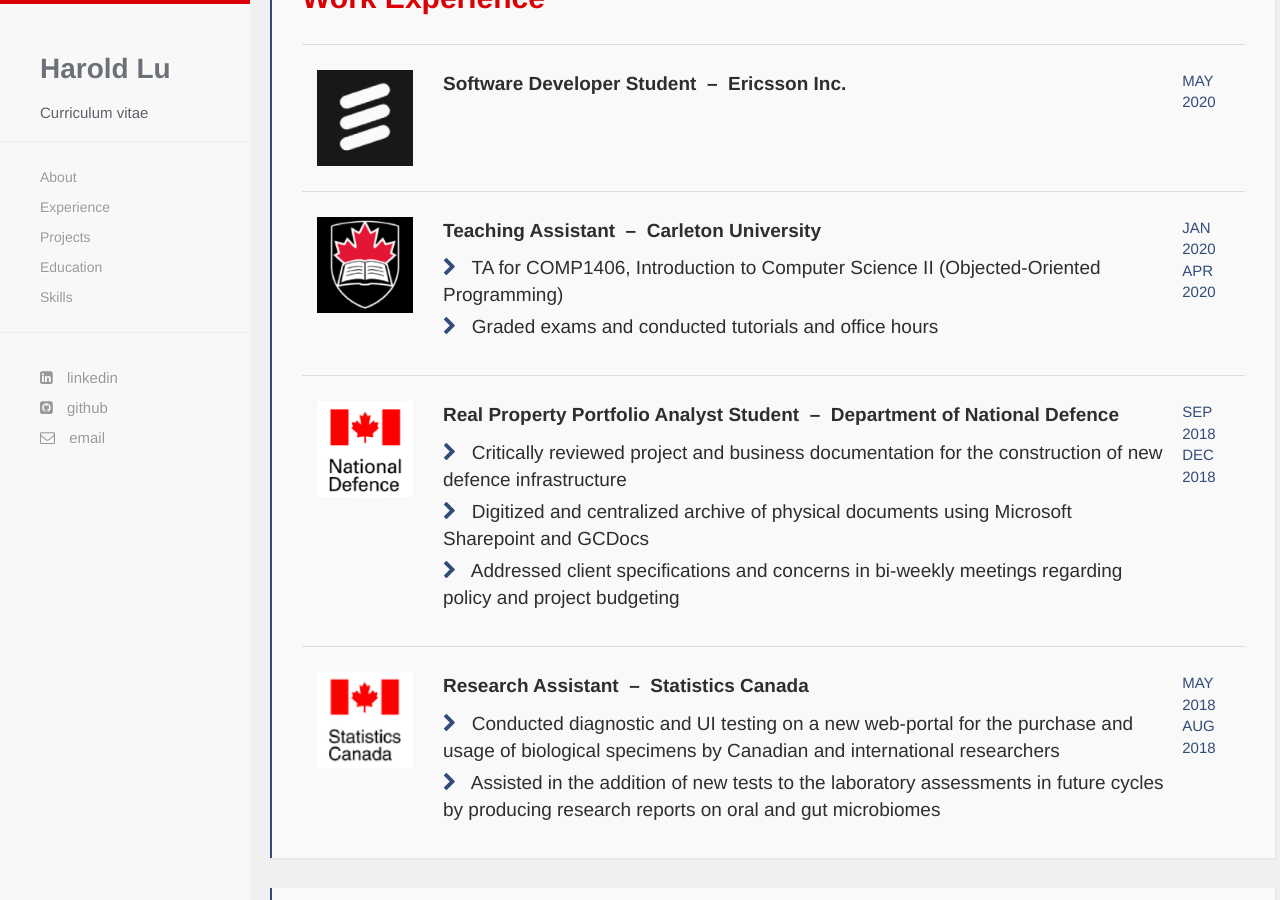
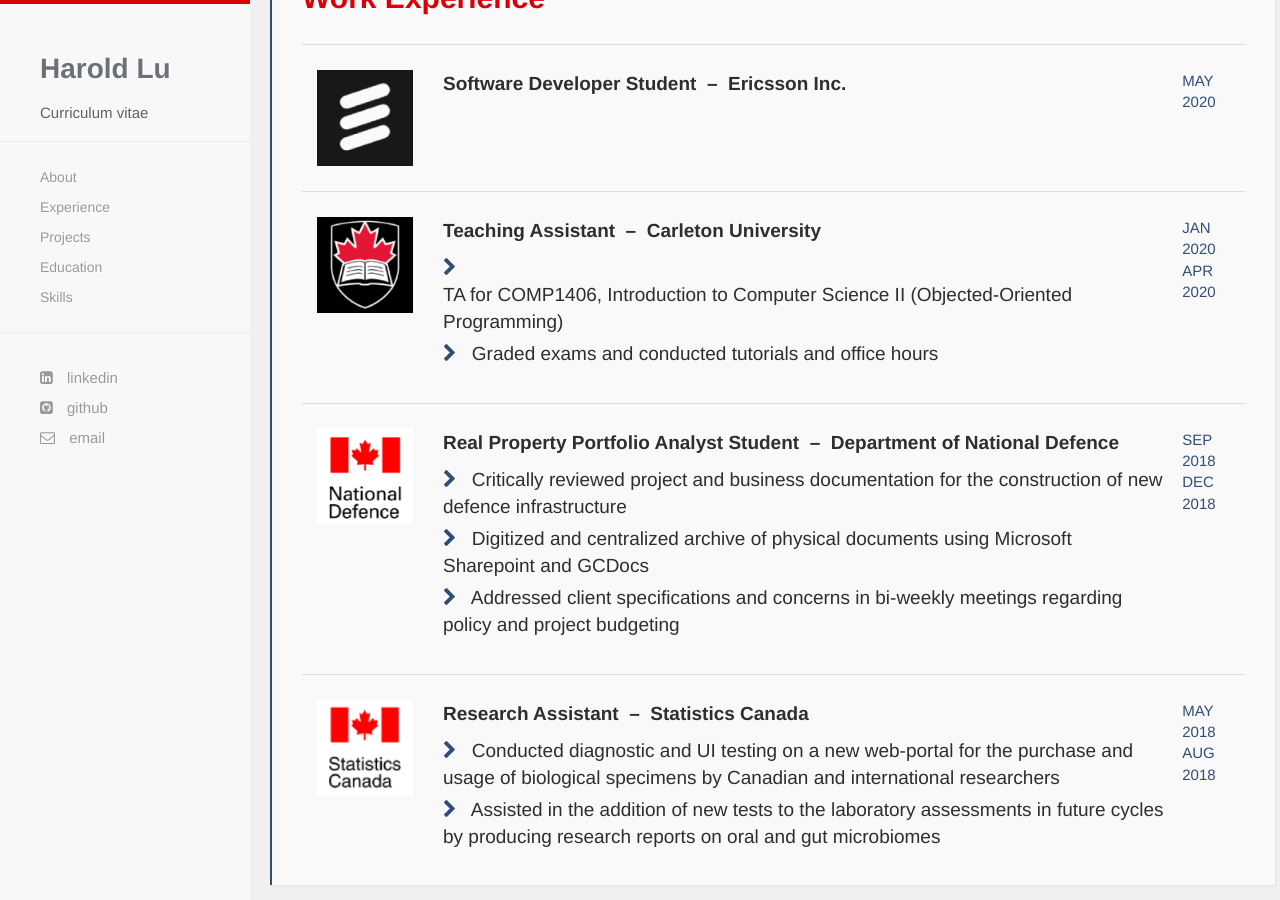
Before and after one commit to harold-lu/harold-lu.github.io, a Jekyll site: the page built from index.html, in a window 1280 px wide and 900 px high, scrolled down 1050 px. Built offline with Jekyll 4.4.1, drawn with Linux system fonts in a browser that asks for light colours; nearby versions of some CDN libraries; some web fonts are replaced.

Commit message:
table update

```diff
--- a/index.html
+++ b/index.html
@@ -51,7 +51,8 @@
             <td style="width:80%;padding:25px 15px 25px 15px">
               <p style="color:#2e2e2e;font-size:19px;font-weight:600">Teaching Assistant &nbsp;&ndash;&nbsp; Carleton University</p>
               <ul  style="font-size:19px;font-weight:450;color:#2e2e2e;list-style-type: none;padding:0px 0px 0px 0px">
-				<li style="padding-bottom:5px"><i class="fa fa-chevron-right" style="padding-right:10px;color:#324C79"></i> TA for COMP1406, Introduction to Computer Science II (Objected-Oriented Programming)</li>
+				<i class="fa fa-chevron-right" style="padding-right:10px;color:#324C79"></i>
+				<li style="padding-bottom:5px">TA for COMP1406, Introduction to Computer Science II (Objected-Oriented Programming)</li>
 				<li><i class="fa fa-chevron-right" style="padding-right:10px;color:#324C79"></i> Graded exams and conducted tutorials and office hours</li>
 			  </ul>
 			</td>
```
